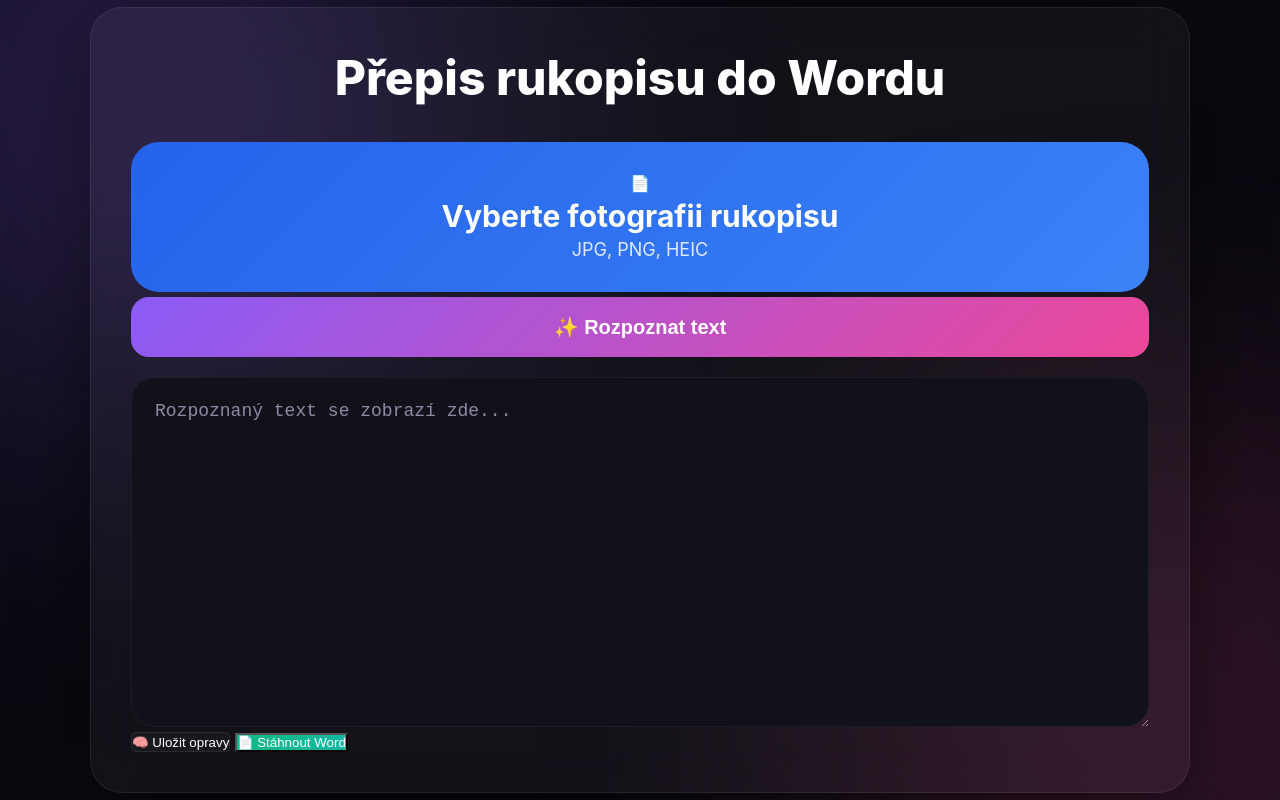
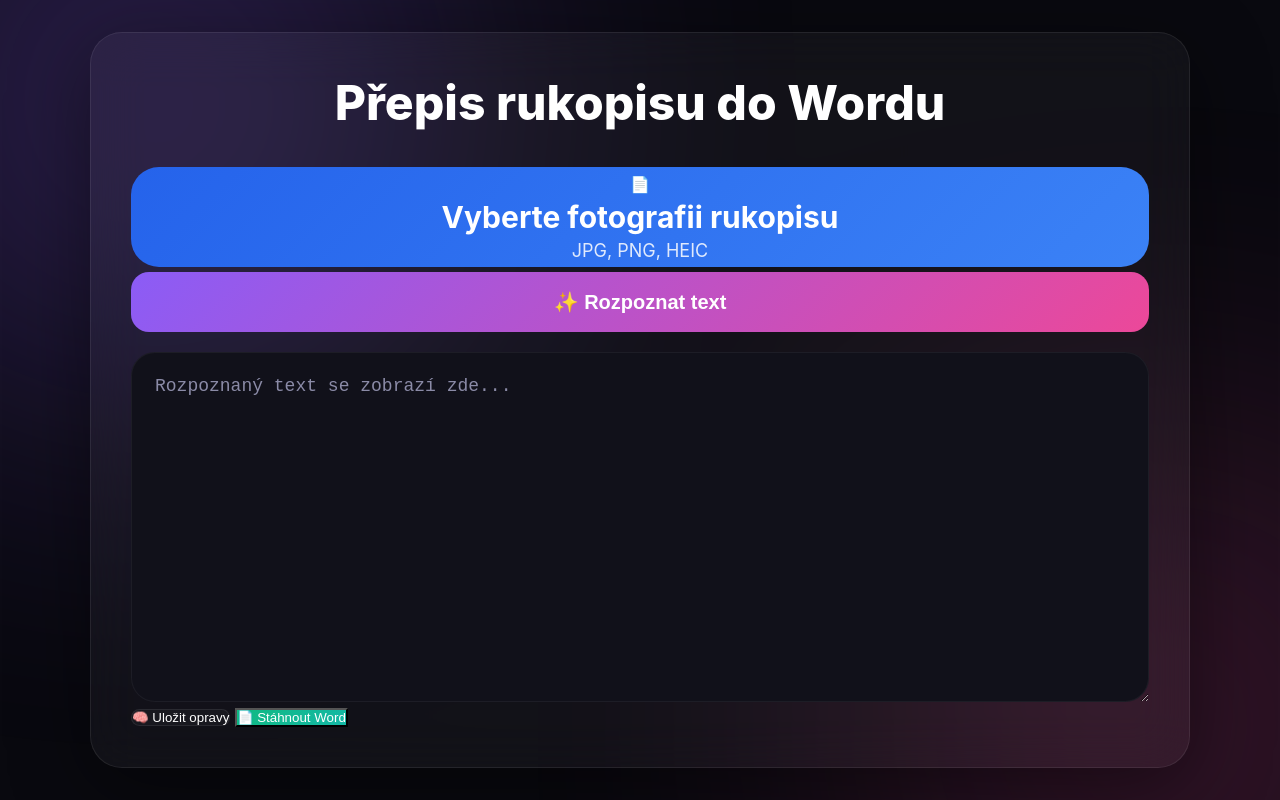
Before and after one commit to p35042171-del/ukrainian-handwriting, a website: page index.html in a window 1280 px wide. Drawn offline with Linux system fonts and the light colour scheme.

Commit message:
Update style.css

```diff
--- a/style.css
+++ b/style.css
@@ -103,7 +103,7 @@ h1{
 
     gap:5px;
 
-    min-height:150px;
+    min-height:100px;
 
     border-radius:28px;
 
@@ -218,9 +218,9 @@ h1{
 
     border-radius:18px;
 
-    padding:16px;
+    padding:22px;
 
-    font-size:18px;
+    font-size:22px;
     font-weight:600;
 
     cursor:pointer;
@@ -229,13 +229,11 @@ h1{
 }
 
 #learnBtn{
-
     background:#18181f;
     color:white;
-
     border:1px solid rgba(255,255,255,.08);
-    height:20px;
-    border-radius:5px;
+    border-radius:18px;
+    height:auto;   /* nebo úplně odstranit */
 }
 
 #downloadBtn{
```
